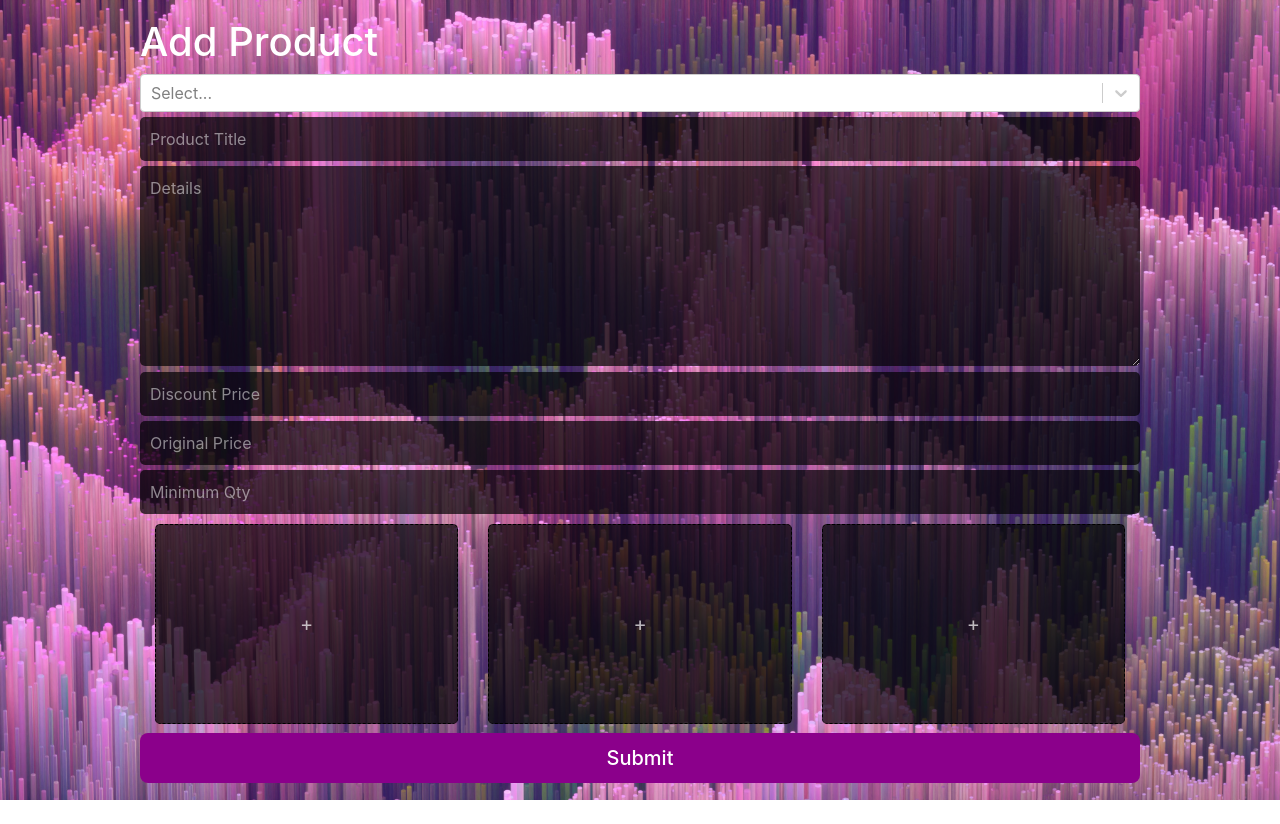
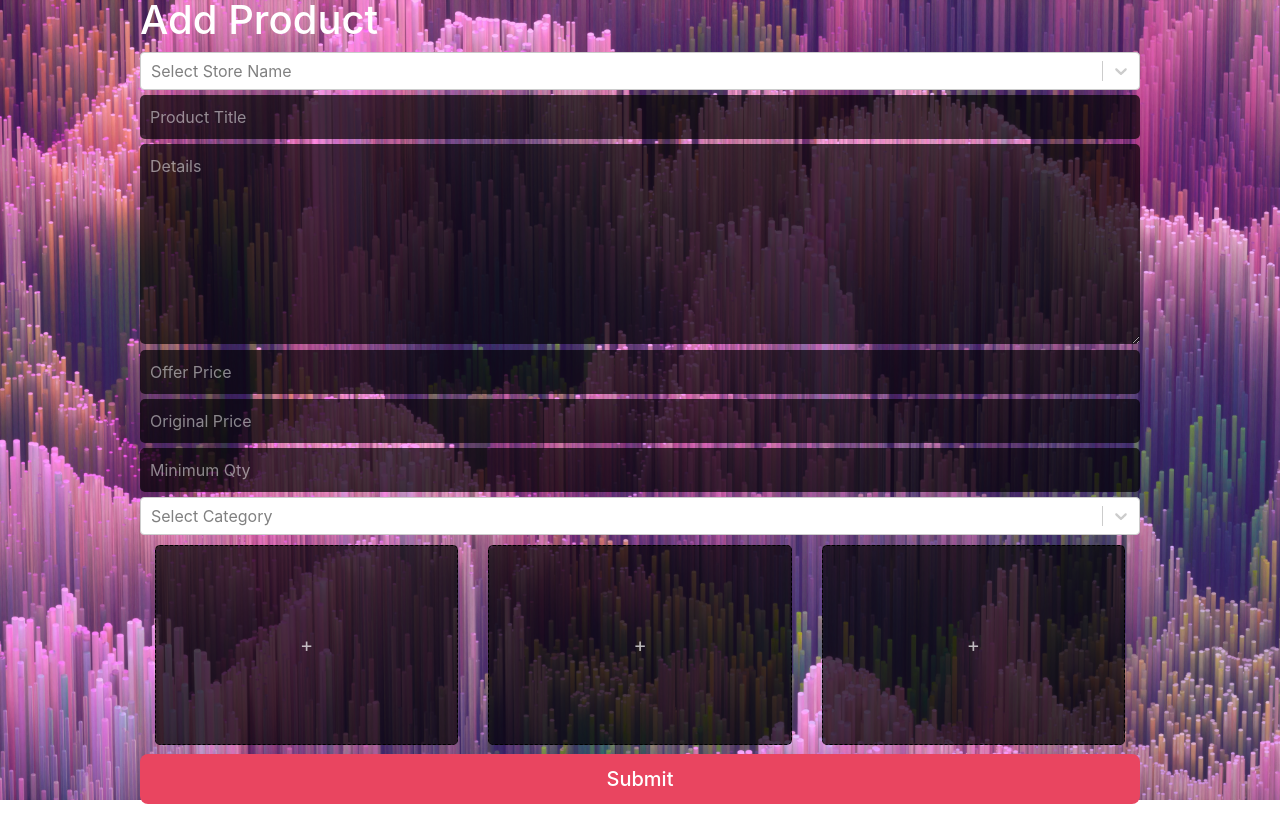
Before and after one commit to Bhavesh588/comprafaciladmin, a React (Create React App) app: page / in a window 1280 px wide. Before the commit the page ends 803 px from the top, so only its background shows below. Built offline with nearby package versions, Linux system fonts and the light colour scheme; no server answers; the database is empty.

Commit message:
Finishing Add Product

```diff
--- a/package.json
+++ b/package.json
@@ -2,6 +2,7 @@
     "name": "comprafaciladmin",
     "version": "0.1.0",
     "private": true,
+    "homepage": "https://Bhavesh588.github.io/comprafaciladmin",
     "dependencies": {
         "@fortawesome/fontawesome-svg-core": "^1.2.36",
         "@fortawesome/free-solid-svg-icons": "^5.15.4",
@@ -16,6 +17,7 @@
         "react-scripts": "5.0.0",
         "react-select": "^5.2.2",
         "sass": "^1.49.0",
+        "uuid": "^8.3.2",
         "web-vitals": "^2.1.4"
     },
     "scripts": {
@@ -23,7 +25,8 @@
         "build": "react-scripts build",
         "test": "react-scripts test",
         "eject": "react-scripts eject",
-        "prepare": "husky install"
+        "prepare": "husky install",
+        "deploy": "gh-pages -d build"
     },
     "eslintConfig": {
         "extends": [
--- a/src/Pages/AddProducts/AddProduct.js
+++ b/src/Pages/AddProducts/AddProduct.js
@@ -1,9 +1,8 @@
 import React, { useEffect, useState } from 'react'
 import Select from 'react-select'
-import { collection, onSnapshot } from 'firebase/firestore'
 import { db, storage } from '../../firebase/firebase'
 import { FontAwesomeIcon } from '@fortawesome/react-fontawesome'
-import { getDownloadURL, ref, uploadBytes } from 'firebase/storage'
+import { v4 as uuidv4 } from 'uuid'
 
 import './AddProduct.scss'
 import '../../Components/FontAwesomeIcons'
@@ -20,28 +19,31 @@ const AddProduct = () => {
 
     const [images, setImages] = useState([])
     const [imagestorage, setImageStorage] = useState([])
-    const [filename, setFilename] = useState([])
 
     const [storenameerr, setStoreNameErr] = useState(false)
     const [producttitleerr, setProductTitleErr] = useState(false)
     const [detailserr, setDetailsErr] = useState(false)
-    const [discountpriceerr, setDiscountPriceErr] = useState(false)
+    // const [discountpriceerr, setDiscountPriceErr] = useState(false)
     const [originalpriceerr, setOriginalPriceErr] = useState(false)
     const [minimumqtyerr, setMinimumQtyErr] = useState(false)
     const [categoryerr, setCategoryErr] = useState(false)
-    // const [imageserr, setImagesErr] = useState(false)
+    const [imageserr, setImagesErr] = useState(false)
 
     const [storeoption, setStoreOption] = useState(null)
-    // const [categoryoption, setCategoryOption] = useState(null)
+    const [categoryoption, setCategoryOption] = useState(null)
+
+    const [uploading, setUploading] = useState(false)
 
     useEffect(() => {
         if (storeoption === null) {
-            onSnapshot(collection(db, 'store'), (snapshot) => {
-                if (snapshot.docs.length !== 0) {
+            db.collection('store')
+                .get()
+                .then(async (val) => {
+                    if (val.docs.length !== 0) {
                         var option = []
-                    snapshot.docs.map((doc) =>
+                        await val.docs.map((doc) =>
                             option.push({
-                            values: doc.data(),
+                                value: doc.data(),
                                 label:
                                     doc.data().Full_Name +
                                     ' => ' +
@@ -52,28 +54,38 @@ const AddProduct = () => {
                     }
                 })
         }
-        // if(categoryoption === null) {
-        //     onSnapshot(collection(db, "category"), (snapshot) => {
-        //         if(snapshot.docs.length !== 0) {
-        //             var option = []
-        //             snapshot.docs.map(doc =>
-        //                 doc.data().Category?.map(main_cate =>
-        //                     main_cate.category?.map(sub_cate =>
-        //                         sub_cate.sub_category.map(cate =>
-        //                             option.push({values: doc.data(), label: main_cate.name + ' => ' + sub_cate.name + ' => ' + cate.name})
-        //                         )
-        //                     )
-        //                 )
-        //             )
-        //             setCategoryOption(option)
-        //         }
-        //     })
-        // }
-    }, [storeoption])
-
-    const handleChange = (selectedOption) => {
-        setCategory(selectedOption)
+        if (categoryoption === null) {
+            db.collection('category')
+                .get()
+                .then(async (val) => {
+                    if (val.docs.length !== 0) {
+                        var option = []
+                        await val.docs.map((doc) =>
+                            doc.data().Category?.map((main_cate) =>
+                                main_cate.category?.map((cate) =>
+                                    cate.sub_category.map((sub_cate) =>
+                                        option.push({
+                                            value: {
+                                                main_cate: main_cate.name,
+                                                cate: cate.name,
+                                                sub_cate: sub_cate.name,
+                                            },
+                                            label:
+                                                main_cate.name +
+                                                ' => ' +
+                                                cate.name +
+                                                ' => ' +
+                                                sub_cate.name,
+                                        })
+                                    )
+                                )
+                            )
+                        )
+                        setCategoryOption(option)
                     }
+                })
+        }
+    }, [storeoption, categoryoption])
 
     const handleChangestore = (selectedOption) => {
         setStoreName(selectedOption)
@@ -102,45 +114,150 @@ const AddProduct = () => {
     }
 
     const onSubmit = async () => {
+        setUploading(true)
+
         if (storename === '') setStoreNameErr(true)
         else setStoreNameErr(false)
         if (details === '') setDetailsErr(true)
         else setDetailsErr(false)
         if (producttitle === '') setProductTitleErr(true)
         else setProductTitleErr(false)
-        if (discountprice === '') setDiscountPriceErr(true)
-        else setDiscountPriceErr(false)
+        // if (discountprice === '') setDiscountPriceErr(true)
+        // else setDiscountPriceErr(false)
         if (originalprice === '') setOriginalPriceErr(true)
         else setOriginalPriceErr(false)
         if (minimumqty === '') setMinimumQtyErr(true)
         else setMinimumQtyErr(false)
-        // if (category === null) setCategoryErr(true)
-        // else setCategoryErr(false)
+        if (category === null) setCategoryErr(true)
+        else setCategoryErr(false)
+        if (images.length === 0) setImagesErr(true)
+        else setImagesErr(false)
+
+        var discountper = 0
+        if (discountprice !== '') {
+            var cal =
+                100 - (parseInt(discountprice) * 100) / parseInt(originalprice)
+            discountper = cal
+        }
+
+        var final_category = await category.map((val) => val.value)
+        console.log(final_category)
 
         if (
-            !storenameerr &&
-            !detailserr &&
-            !producttitleerr &&
-            !discountpriceerr &&
-            !originalpriceerr &&
-            !minimumqtyerr &&
-            !categoryerr
+            storename !== '' &&
+            details !== '' &&
+            producttitle !== '' &&
+            originalprice !== '' &&
+            minimumqty !== '' &&
+            category !== null &&
+            images.length !== 0
         ) {
-            // for(var i=0; i<imagestorage.length; i++) {
-            //     var path = `/sample/${storename.values.Store_id}/${producttitle}/${imagestorage[i].name}`
-            //     const storageRef = await ref(storage, path)
-            //     uploadBytes(storageRef, imagestorage[i]).then(async (snapshot) => {
-            //         console.log('Uploaded');
-            //         await getDownloadURL(ref(storage, path))
-            //             .then((url) => {
-            //                 // `url` is the download URL for 'images/stars.jpg'
-            //                 setFilename((tid) => [...tid, url])
-            //             })
-            //             .catch((error) => {
-            //                 console.log('there is an error in url: ', error)
-            //             });
-            //     });
-            // }
+            await db
+                .collection('products')
+                .where('Store_id', '==', storename.value.Store_id)
+                .where('Product_Title', '==', producttitle)
+                .get()
+                .then(async (val) => {
+                    if (val.docs.length === 0) {
+                        var filename = []
+                        setUploading(true)
+                        for (var i = 0; i < imagestorage.length; i++) {
+                            var path = `/Products/${storename.value.Store_id}/${producttitle}/${imagestorage[i].name}`
+                            try {
+                                await storage.ref(path).put(imagestorage[i])
+                                const url = await storage
+                                    .ref(path)
+                                    .getDownloadURL()
+                                filename.push(url)
+                                setUploading(false)
+                                // console.log('Images is being uploaded successfully')
+                            } catch (err) {
+                                console.log(
+                                    'Error in file save in Add Product file'
+                                )
+                                console.log(err)
+                                setUploading(false)
+                            }
+                        }
+
+                        var uids = uuidv4()
+                        const arrName = []
+                        let curName = ''
+                        producttitle.split('').forEach((letter) => {
+                            curName += letter
+                            arrName.push(curName.toLowerCase())
+                        })
+                        // console.log(arrName)
+                        var d = new Date()
+                        var date = d.getDate()
+                        var month = d.getMonth() + 1
+                        var year = d.getFullYear()
+                        var lastdate = new Date(year, month, 0).getDate()
+                        var gap = storename.value?.Subscribe ? 3 : 1
+                        var dategap = date + gap
+                        while (dategap > lastdate) {
+                            if (dategap > lastdate) {
+                                month = month + 1
+                                if (month > 12) {
+                                    month = 1
+                                    year = year + 1
+                                }
+                                dategap = dategap - lastdate
+                            }
+                            lastdate = new Date(year, month, 0).getDate()
+                        }
+                        var start_Date = new Date().toISOString()
+                        var exp = new Date(
+                            year,
+                            month - 1,
+                            dategap + 1
+                        ).toISOString()
+
+                        var data = {
+                            Store: {
+                                Address: storename.value.Address,
+                                Full_Name: storename.value.Full_Name,
+                                Subscribe: storename.value.Subscribe,
+                            },
+                            Product_Title: producttitle,
+                            Min_Qty: parseInt(minimumqty),
+                            keywords: arrName,
+                            Category: final_category,
+                            Original_Price: originalprice,
+                            Discount_Price:
+                                discountprice === ''
+                                    ? parseInt(originalprice)
+                                    : parseInt(discountprice),
+                            Discount_Per:
+                                discountper === 0 ? 0 : Math.round(discountper),
+                            Details: details,
+                            Images: filename,
+                            Store_id: storename.value.Store_id,
+                            Product_id: uids,
+                            Viewed: 0,
+                            Contacted: 0,
+                            start_Date: start_Date,
+                            end_Date: exp,
+                        }
+
+                        // console.log(data)
+                        await db
+                            .collection('products')
+                            .doc(uids)
+                            .set(data)
+                            .then(() => {
+                                console.log('Document successfully written!')
+                                window.reload()
+                            })
+                            .catch((error) => {
+                                console.error(
+                                    'Error writing document (AddProduct): ',
+                                    error
+                                )
+                            })
+                        setUploading(false)
+                    }
+                })
         }
     }
 
@@ -152,9 +269,10 @@ const AddProduct = () => {
                     value={storename}
                     onChange={handleChangestore}
                     options={storeoption}
+                    placeholder="Select Store Name"
                 />
                 {storenameerr ? (
-                    <div className="text-danger">Required</div>
+                    <div className="text-light bg-danger">Required</div>
                 ) : null}
                 {/* <Inputbox
                     type="text"
@@ -178,38 +296,39 @@ const AddProduct = () => {
                     required
                 />
                 {detailserr ? (
-                    <div className="text-danger">Required</div>
+                    <div className="text-light bg-danger">Required</div>
                 ) : null}
                 <Inputbox
-                    type="number"
-                    placeholder="Discount Price"
+                    type="text"
+                    placeholder="Offer Price"
                     value={discountprice}
                     setvalue={setDiscountPrice}
-                    err={discountpriceerr}
+                    // err={discountpriceerr}
                 />
                 <Inputbox
-                    type="number"
+                    type="text"
                     placeholder="Original Price"
                     value={originalprice}
                     setvalue={setOriginalPrice}
                     err={originalpriceerr}
                 />
                 <Inputbox
-                    type="number"
+                    type="text"
                     placeholder="Minimum Qty"
                     value={minimumqty}
                     setvalue={setMinimumQty}
                     err={minimumqtyerr}
                 />
-                {/* <Select
+                <Select
                     value={category}
-                    onChange={handleChange}
+                    onChange={setCategory}
                     options={categoryoption}
+                    placeholder="Select Category"
                     isMulti
                 />
                 {categoryerr ? (
-                    <div className="text-danger">Required</div>
-                ) : null} */}
+                    <div className="text-light bg-danger">Required</div>
+                ) : null}
             </div>
             <div className="addproduct_img">
                 <div className="container">
@@ -304,8 +423,18 @@ const AddProduct = () => {
                     </div>
                 </div>
             </div>
-            <button className="btn_submit" onClick={onSubmit}>
-                Submit
+            {imageserr ? (
+                <div className="text-light bg-danger">
+                    Atleast One Images is Required
+                </div>
+            ) : null}
+            <button
+                className="btn_submit"
+                style={{ backgroundColor: uploading ? '#E94560aa' : '#E94560' }}
+                onClick={onSubmit}
+                disabled={uploading}
+            >
+                {uploading ? 'Uploading' : 'Submit'}
             </button>
         </div>
     )
```
Also changed, not shown: src/Components/Inputbox/Inputbox.js (+24 -3 lines), src/firebase/firebase.js (+8 -6 lines), .circleci/config.yml, 1 other file (tests, documents, lock files or other folders). Lines whose indentation alone changed are shown as unchanged.
